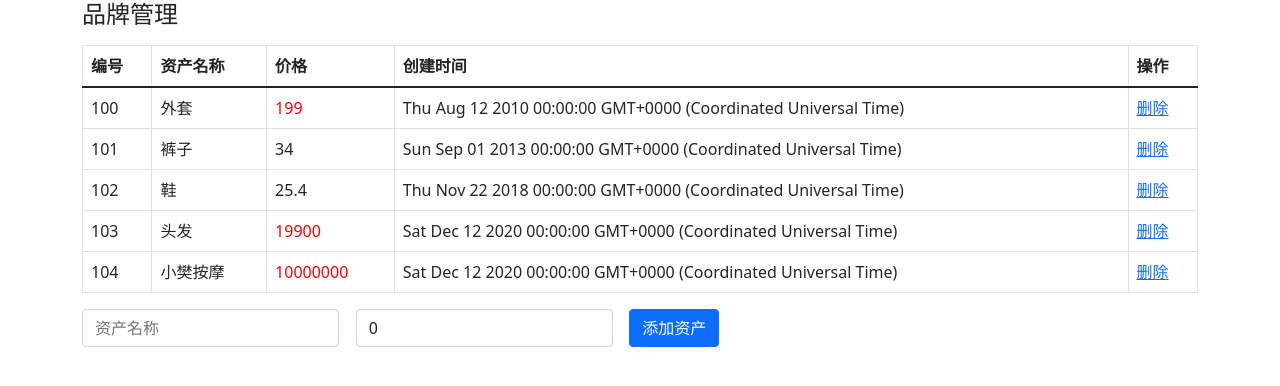
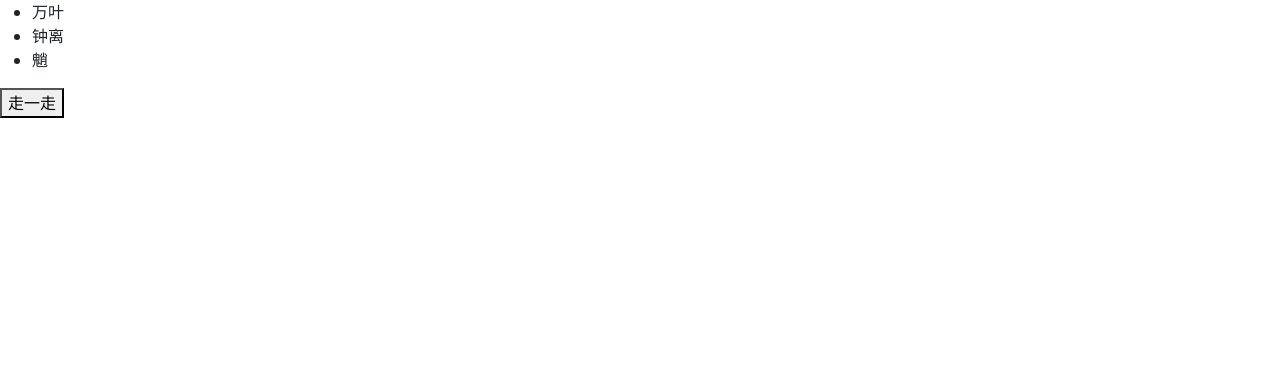
Before and after one commit to jyefddz/vue03, a Vue app: page / in a window 1280 px wide. Shown: the top 386 px of the page. Built offline with nearby package versions, Linux system fonts and the light colour scheme.

Commit message:
附加练习-1

```diff
--- a/src/App.vue
+++ b/src/App.vue
@@ -1,67 +1,9 @@
 <template>
-  <div id="app">
-    <div class="container">
-      <!-- 顶部框模块 -->
-      <div class="form-group">
-        <div class="input-group">
-          <h4>品牌管理</h4>
-        </div>
-      </div>
-
-      <!-- 数据表格 -->
-      <table class="table table-bordered table-hover mt-2">
-        <thead>
-          <tr>
-            <th>编号</th>
-            <th>资产名称</th>
-            <th>价格</th>
-            <th>创建时间</th>
-            <th>操作</th>
-          </tr>
-        </thead>
-        <tbody>
-          <tr v-for="item in list" :key="item.id">
-            <td>{{ item.id }}</td>
-            <td>{{ item.name }}</td>
-
-            <!-- 如果价格超过100，就有red这个类 -->
-            <td :class="{ red: item.price > 100 }">{{ item.price }}</td>
-            <td>{{ item.time }}</td>
-            <td><a href="#" @click.prevent="del(item.id)">删除</a></td>
-          </tr>
-          <!-- <tr style="background-color: #EEE">
-              <td>统计:</td>
-              <td colspan="2">总价钱为: 0</td>
-              <td colspan="2">平均价: 0</td>
-          </tr> -->
-        </tbody>
-        <!--
-        <tfoot >
-          <tr>
-            <td colspan="5" style="text-align: center">暂无数据</td>
-          </tr>
-        </tfoot>
-            -->
-      </table>
-
-      <!-- 添加资产 -->
-      <form class="form-inline" style="display:flex;">
-        <div class="form-group">
-          <div class="input-group">
-            <input type="text" class="form-control" placeholder="资产名称" v-model.trim="name" />
-          </div>
-        </div>
-        &nbsp;&nbsp;&nbsp;&nbsp;
-        <div class="form-group">
-          <div class="input-group">
-            <input type="text" class="form-control" placeholder="价格" v-model.number="price" />
-          </div>
-        </div>
-        &nbsp;&nbsp;&nbsp;&nbsp;
-        <!-- 阻止表单提交 -->
-        <button class="btn btn-primary" @click.prevent="addFn">添加资产</button>
-      </form>
-    </div>
+  <div>
+    <ul>
+      <li v-for="item in myArr" :key="item">{{ item }}</li>
+    </ul>
+    <button @click="btn">走一走</button>
   </div>
 </template>
 
@@ -69,43 +11,17 @@
 export default {
   data() {
     return {
-      list: [
-        { id: 100, name: "外套", price: 199, time: new Date('2010-08-12') },
-        { id: 101, name: "裤子", price: 34, time: new Date('2013-09-01') },
-        { id: 102, name: "鞋", price: 25.4, time: new Date('2018-11-22') },
-        { id: 103, name: "头发", price: 19900, time: new Date('2020-12-12') },
-        { id: 104, name: "小樊按摩", price: 10000000, time: new Date('2020-12-12') }
-      ],
-      name: '',
-      price: 0
-    };
+      myArr: ['万叶', '钟离', '魈']
+    }
   },
   methods: {
-    addFn() {
-      if (this.name == '' || this.price == 0) {
-        return alert('Please enter a name and price')
-      }
-      const id = this.list[this.list.length - 1] ? this.list[this.list.length - 1].id + 1 : 100
-      this.list.push({
-        id,
-        name: this.name,
-        price: this.price,
-        time: new Date(),
-      })
-      this.name = ''
-      this.price = 0
-    },
-    del(id) {
-      const index = this.list.findIndex((ele) => id == ele.id)
-      this.list.splice(index, 1)
-      console.log(index);
+    btn() {
+      this.myArr.push(this.myArr[0])
+      this.myArr.shift()
     }
   }
-};
+}
 </script>
 
-<style >
-.red {
-  color: red;
-}
+<style>
 </style>
```
Also changed, not shown: src/09.附加练习-1.帅哥美女走一走.vue (added, +27 -0 lines).
